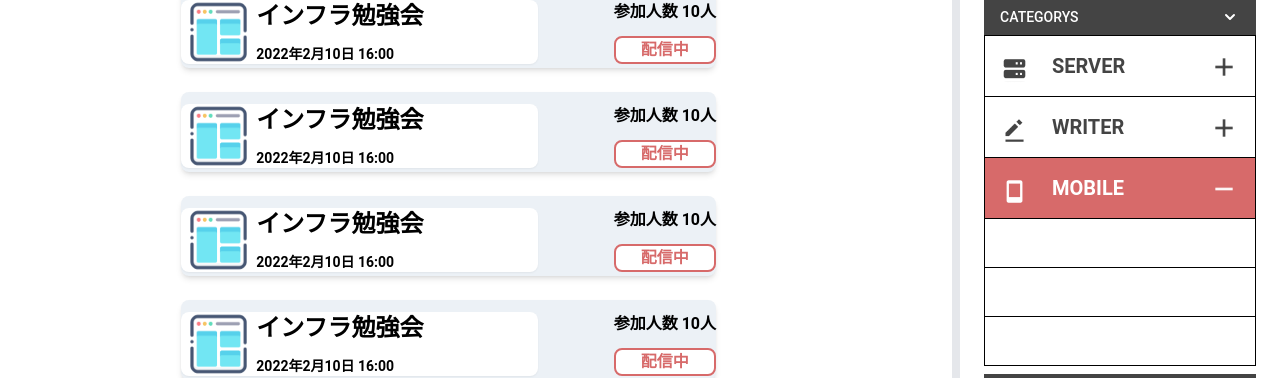
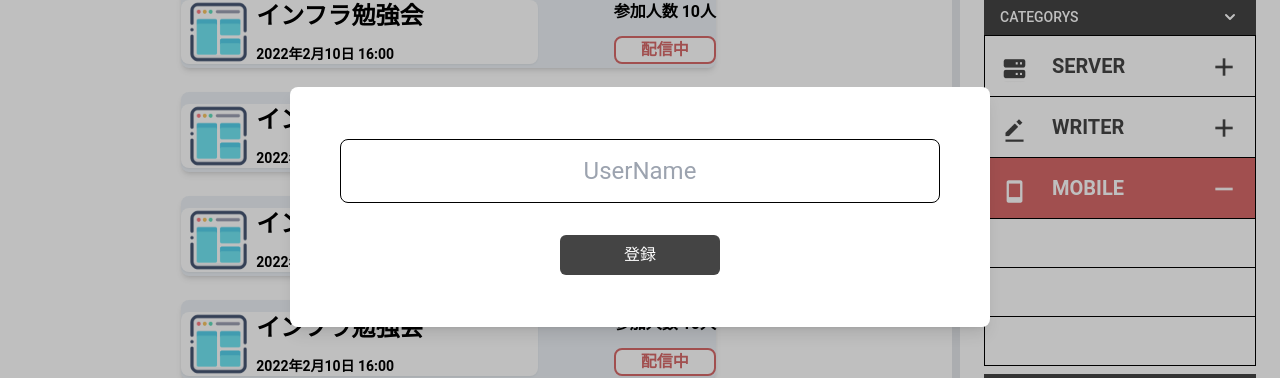
Before and after one commit to SystemEngineeringTeam/HackU-2021-vol3, a Next.js app in the folder front/: page / in a window 1280 px wide. Shown: the part 193-571 px from the top of the page. Built offline with nearby package versions, Linux system fonts and the light colour scheme; no server answers.

Commit message:
ユーザ登録処理

```diff
--- a/front/components/Header/Header.tsx
+++ b/front/components/Header/Header.tsx
@@ -1,10 +1,9 @@
 import { render } from "@headlessui/react/dist/utils/render";
-import axios from "axios";
 import { getAuth, signOut, getIdToken } from "firebase/auth";
 import Image from "next/image";
 import Link from "next/link";
 
-import { useContext, useEffect } from "react";
+import { useContext, useEffect, useRef, useState } from "react";
 
 import { AuthContext } from "../Auth";
 import RegsiterUser from "../RegisterUser";
@@ -13,11 +12,14 @@ import ProfilePopOver from "./ProfilePopOver";
 
 const Header = () => {
   const { currentUser } = useContext(AuthContext);
+  const [isNewUser, setIsNewUser] = useState<boolean>(true);
+  const idToknen = useRef("");
 
   useEffect(() => {
     if (currentUser != null) {
       getIdToken(currentUser, true).then((idToken) => {
         console.log(idToken);
+        //初期ユーザーが判定するAPIを叩く
       });
     }
   });
@@ -94,7 +96,7 @@ const Header = () => {
             </div>
           )}
         </div>
-        <RegsiterUser />
+        {isNewUser ? <RegsiterUser currentUser={currentUser} /> : null}
 
         <button
           type="button"
--- a/front/components/RegisterUser.tsx
+++ b/front/components/RegisterUser.tsx
@@ -4,12 +4,46 @@ import {
   signInWithRedirect,
   GoogleAuthProvider,
   getRedirectResult,
+  User,
+  getIdToken,
 } from "firebase/auth";
 import Image from "next/image";
-import React, { useContext, useEffect } from "react";
+import React, { useContext, useEffect, useRef } from "react";
+import { axiosInstance as axios } from "../utils/api";
 
-const RegsiterUser = () => {
-  const [showModal, setShowModal] = React.useState(false);
+type Props = {
+  currentUser: User | null | undefined;
+};
+
+const RegsiterUser = (props: Props) => {
+  const [showModal, setShowModal] = React.useState(true);
+
+  const inputUserName = useRef(null);
+
+  const submitUserName = () => {
+    if (props.currentUser != null) {
+      getIdToken(props.currentUser, true).then((idToken) => {
+        axios.interceptors.request.use((request) => {
+          if (idToken && request.headers != null) {
+            request.headers = { Authorization: `Bearer ${idToken}` };
+          }
+          return request;
+        });
+        axios
+          .post("/user", {
+            name: inputUserName,
+            profileImageURL: props.currentUser?.photoURL,
+          })
+          .then((res) => {
+            console.log(res);
+          })
+          .catch((err) => {
+            console.log(err);
+          });
+      });
+    }
+  };
+
   return (
     <>
       {showModal ? (
@@ -17,12 +51,13 @@ const RegsiterUser = () => {
           <div className="flex overflow-x-hidden overflow-y-auto fixed inset-0 z-50 justify-center items-center outline-none focus:outline-none">
             <div className="relative my-6 mx-auto w-auto max-w-3xl">
               <div className="flex flex-col justify-center items-center w-[700px] h-60 bg-white rounded-lg border-0 outline-none focus:outline-none shadow-lg">
-                <div className="flex  ">
+                <div className="flex">
                   <div>
                     <input
                       type="text"
-                      className="w-[600px] h-20 text-2xl text-center rounded-lg border border-black focus:outline-none focus:placeholder:opacity-0 "
+                      className="w-[600px] h-16 text-2xl text-center rounded-lg border border-black focus:outline-none focus:placeholder:opacity-0 "
                       placeholder="UserName"
+                      ref={inputUserName}
                     />
                   </div>
                 </div>
```
